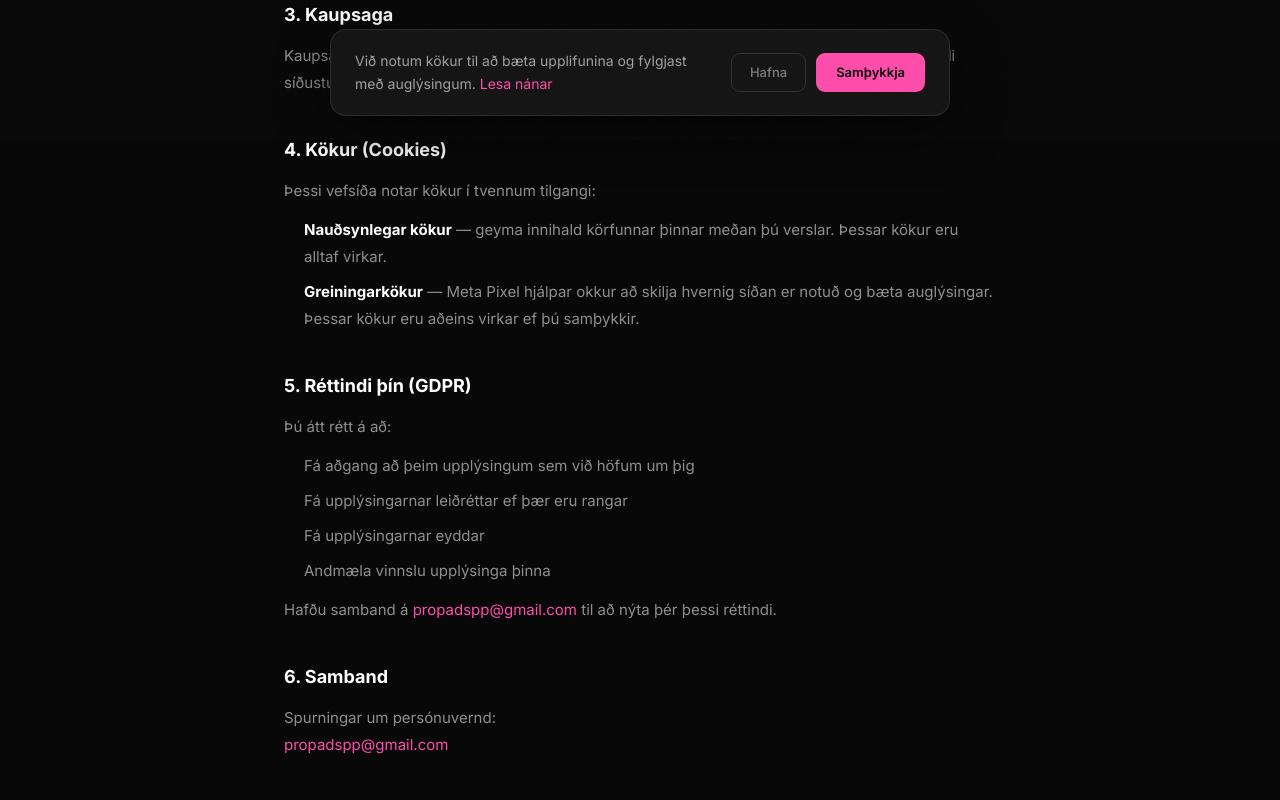
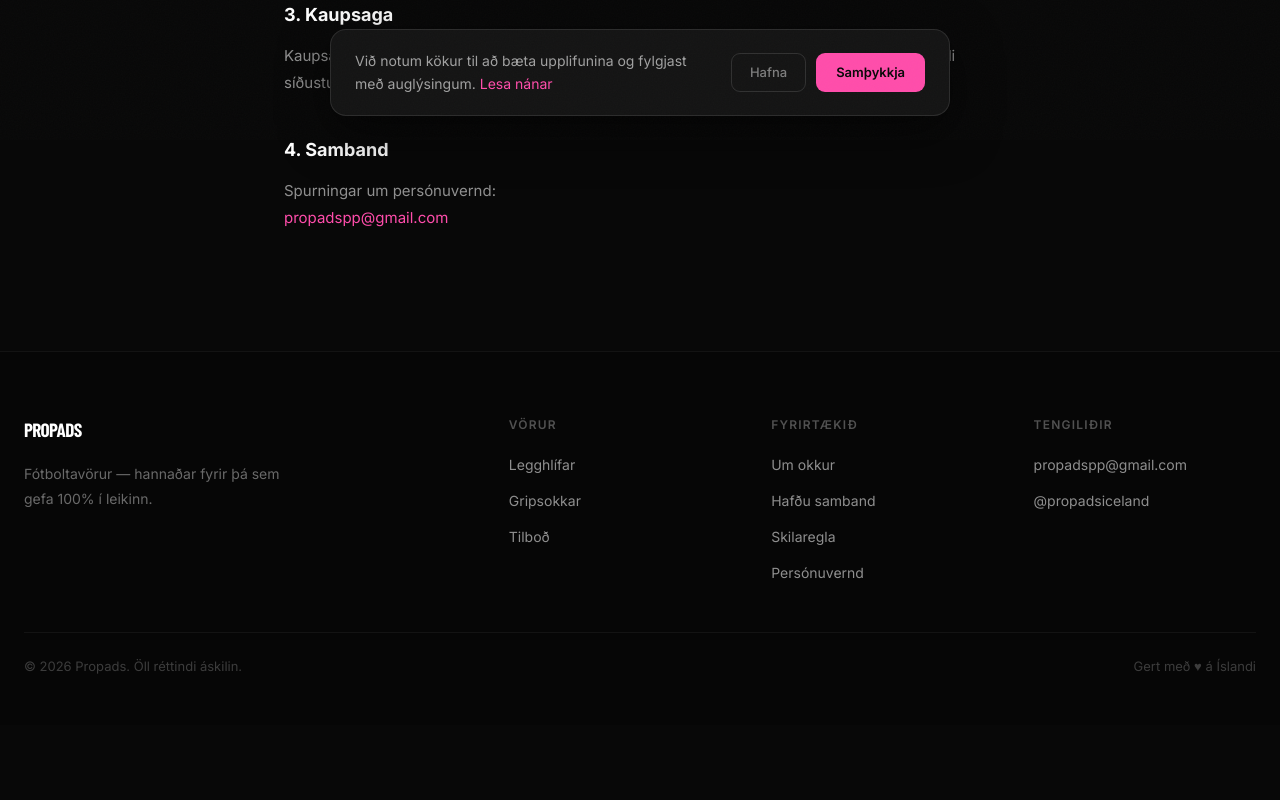
Before and after one commit to Propadspp/propads-site, a Next.js app: page /personuvernd in a window 1280 px wide. Shown: the part 660-1460 px from the top of the page. After the commit the page ends 1385 px from the top, so only its background shows below. Built offline with nearby package versions, Linux system fonts and the light colour scheme; a web font is replaced by a local one.

Commit message:
Remove cookies and GDPR sections from privacy policy

```diff
--- a/app/personuvernd/page.tsx
+++ b/app/personuvernd/page.tsx
@@ -38,26 +38,7 @@ export default function PersonuverndPage() {
           <p>Kaupsaga viðskiptavinar er læst á öruggu svæði, eingöngu til að þjónusta viðskiptavin varðandi síðustu pöntun. Tími sem pöntun er geymd til uppflettingar eru 365 dagar.</p>
         </Section>
 
-        <Section title="4. Kökur (Cookies)">
-          <p style={{ marginBottom: 12 }}>Þessi vefsíða notar kökur í tvennum tilgangi:</p>
-          <ul style={{ paddingLeft: 20, display: 'flex', flexDirection: 'column', gap: 8 }}>
-            <li><strong style={{ color: '#fff' }}>Nauðsynlegar kökur</strong> — geyma innihald körfunnar þinnar meðan þú verslar. Þessar kökur eru alltaf virkar.</li>
-            <li><strong style={{ color: '#fff' }}>Greiningarkökur</strong> — Meta Pixel hjálpar okkur að skilja hvernig síðan er notuð og bæta auglýsingar. Þessar kökur eru aðeins virkar ef þú samþykkir.</li>
-          </ul>
-        </Section>
-
-        <Section title="5. Réttindi þín (GDPR)">
-          <p style={{ marginBottom: 12 }}>Þú átt rétt á að:</p>
-          <ul style={{ paddingLeft: 20, display: 'flex', flexDirection: 'column', gap: 8 }}>
-            <li>Fá aðgang að þeim upplýsingum sem við höfum um þig</li>
-            <li>Fá upplýsingarnar leiðréttar ef þær eru rangar</li>
-            <li>Fá upplýsingarnar eyddar</li>
-            <li>Andmæla vinnslu upplýsinga þinna</li>
-          </ul>
-          <p style={{ marginTop: 12 }}>Hafðu samband á <a href="mailto:propadspp@gmail.com" style={{ color: 'var(--brand)', textDecoration: 'none' }}>propadspp@gmail.com</a> til að nýta þér þessi réttindi.</p>
-        </Section>
-
-        <Section title="6. Samband">
+        <Section title="4. Samband">
           <p>Spurningar um persónuvernd:<br />
           <a href="mailto:propadspp@gmail.com" style={{ color: 'var(--brand)', textDecoration: 'none' }}>propadspp@gmail.com</a></p>
         </Section>
```
